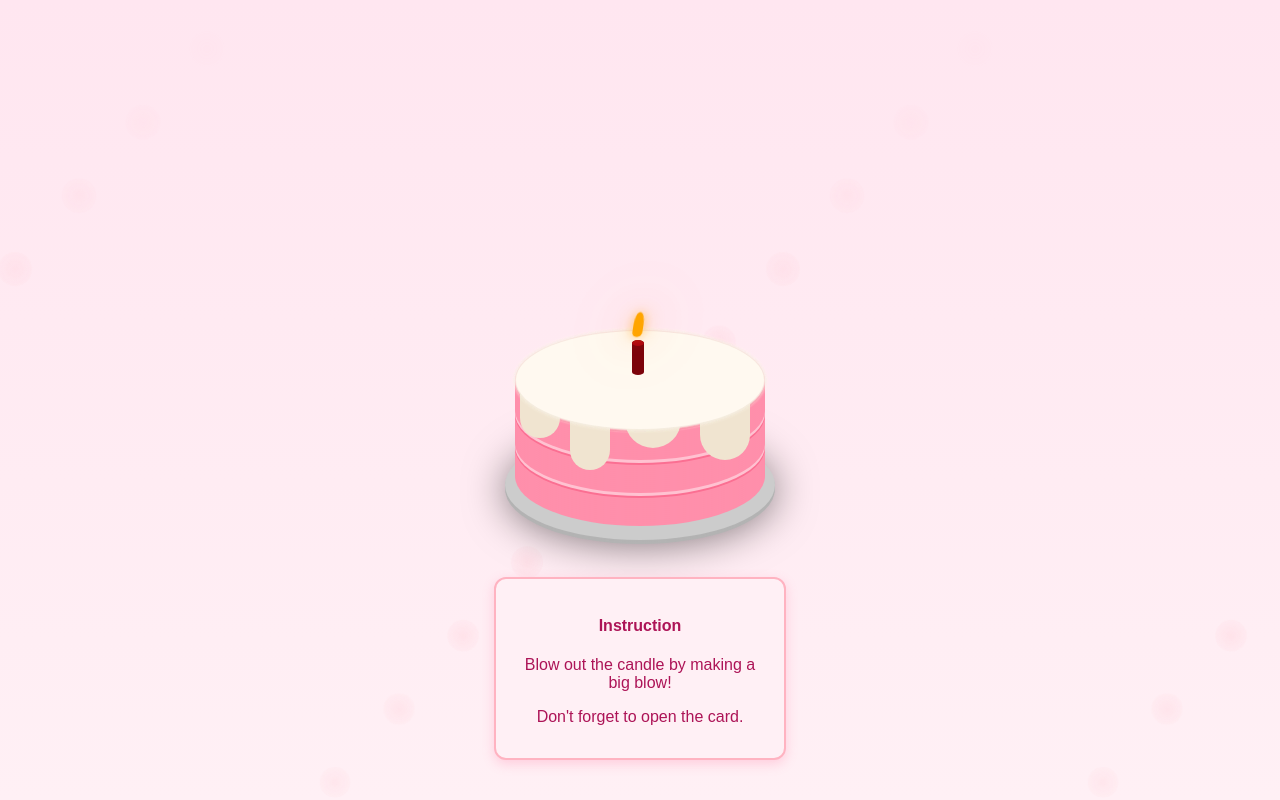
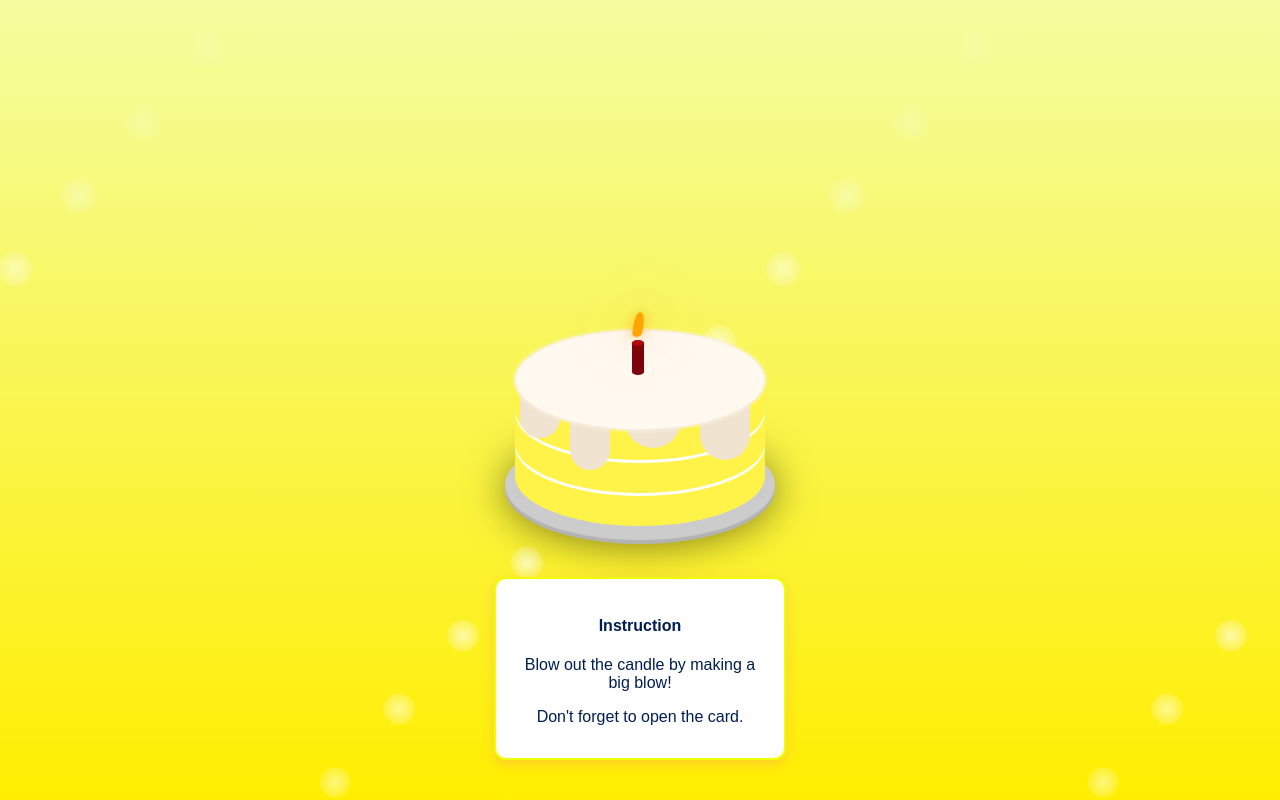
Before and after one commit to Blyn04/interactive-web, a React (Create React App) app: page / in a window 1280 px wide. Both pictures are taken after a click on the button "Start". Built offline with nearby package versions, Linux system fonts and the light colour scheme; no server answers.

Commit message:
THEME UPDATE (NOT DONE)

```diff
--- a/src/App.css
+++ b/src/App.css
@@ -27,8 +27,8 @@
   bottom: 5vh;
   left: 50%;
   transform: translateX(-50%);
-  background-color: #fff0f5;
-  border: 2px solid #ffb3c1;
+  background-color: #ffffff;
+  border: 2px solid #eeff00;
   border-radius: 12px;
   box-shadow: 0 4px 12px rgba(255, 105, 153, 0.25);
   padding: 1em;
@@ -37,7 +37,7 @@
   min-width: 250px;       /* ✅ Prevent it from becoming too small */
   text-align: center;
   font-family: 'Arial', sans-serif;
-  color: #ad1457;
+  color: #001d52;
   font-size: 1rem;
   z-index: 1000;
 }
--- a/src/components/styles/AnimatedBackground.css
+++ b/src/components/styles/AnimatedBackground.css
@@ -4,7 +4,7 @@
   left: 0;
   width: 100%;
   height: 100%;
-  background: radial-gradient(ellipse at bottom, #ffe6f0, #fff0f5);
+  background: radial-gradient(ellipse at bottom, #eef771, #eeff00);
   overflow: hidden;
   z-index: -1;
 }
@@ -14,7 +14,7 @@
   bottom: -100px;
   width: 20px;
   height: 20px;
-  background: rgba(255, 182, 193, 0.6);
+  background: rgb(252, 255, 58);
   border-radius: 50%;
   animation: floatUp 10s linear infinite;
   opacity: 0.5;
--- a/src/components/styles/BackgroundAnimation.css
+++ b/src/components/styles/BackgroundAnimation.css
@@ -6,7 +6,7 @@
   height: 100%;
   overflow: hidden;
   z-index: -1; /* Behind everything */
-  background: linear-gradient(to bottom, #ffe6f0, #fff0f5);
+  background: linear-gradient(to bottom, #f4fda0, #ffee00);
 }
 
 .circle {
@@ -14,7 +14,7 @@
   bottom: -100px;
   width: 30px;
   height: 30px;
-  background: radial-gradient(circle, rgba(255,192,203,0.4), transparent);
+  background: radial-gradient(circle, rgb(255, 255, 255), transparent);
   border-radius: 50%;
   animation: floatUp 12s linear infinite;
   animation-delay: calc(var(--i) * -1s);
--- a/src/components/styles/CakeNCandle.css
+++ b/src/components/styles/CakeNCandle.css
@@ -12,12 +12,12 @@ body            { background:#ffe5ec; }
 
 /* —— sponge layers —— */
 .layer {
-  width:250px; height:100px; border-radius:50%; background:#ffc2d1;
-  box-shadow:0 2px 0 #fb6f92,0 4px 0 #ff8fab,0 6px 0 #ff8fab,0 8px 0 #ff8fab,
-             0 10px 0 #ff8fab,0 12px 0 #ff8fab,0 14px 0 #ff8fab,
-             0 16px 0 #ff8fab,0 18px 0 #ff8fab,0 20px 0 #ff8fab,
-             0 22px 0 #ff8fab,0 24px 0 #ff8fab,0 26px 0 #ff8fab,
-             0 28px 0 #ff8fab,0 30px 0 #ff8fab;
+  width:250px; height:100px; border-radius:50%; background:#ffffff;
+  box-shadow:0 2px 0 #fff349,0 4px 0 #fff349,0 6px 0 #fff349,0 8px 0 #fff349,
+             0 10px 0 #fff349,0 12px 0 #fff349,0 14px 0 #fff349,
+             0 16px 0 #fff349,0 18px 0 #fff349,0 20px 0 #fff349,
+             0 22px 0 #fff349,0 24px 0 #fff349,0 26px 0 #fff349,
+             0 28px 0 #fff349,0 30px 0 #fff349;
   opacity:0;
   transform:translateY(-220px); /* drop from above */
 }
--- a/src/components/styles/MicPermissionModal.css
+++ b/src/components/styles/MicPermissionModal.css
@@ -35,7 +35,7 @@
 .start-button {
   padding: 0.6rem 1.4rem;
   font-size: 1rem;
-  background: #ff8fab;
+  background: #01214b;
   color: white;
   border: none;
   border-radius: 8px;
@@ -44,7 +44,7 @@
 }
 
 .start-button:hover {
-  background: #fb6f92;
+  background: #e5ff00;
 }
 
 /* ✅ Responsive tweaks */
```
